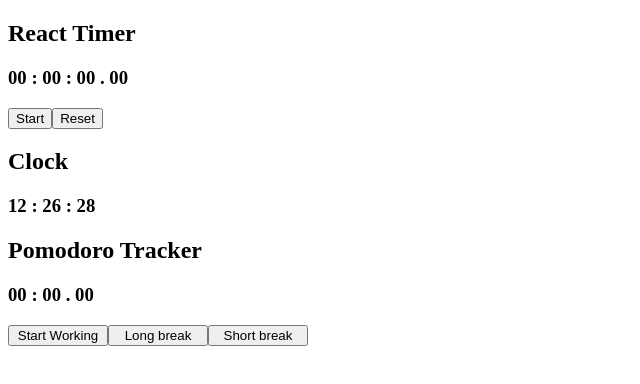
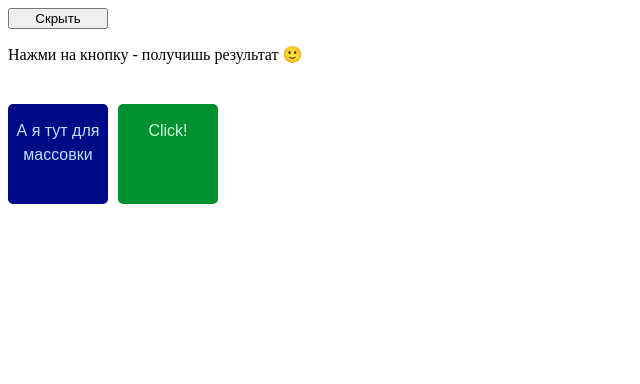
Before and after one commit to EvgeniaLeleo/sky-react, a React (Create React App) app: page / in a window 1280 px wide. Shown: the top 384 px of the page, without its empty margins (0-640 px from the left). Built offline with nearby package versions, Linux system fonts and the light colour scheme.

Commit message:
feat: complete 1 and 2 tasks

```diff
--- a/src/App.js
+++ b/src/App.js
@@ -1,14 +1,11 @@
-import ReacTimer from './Reactimer';
-import Clock from './Clock';
-import Pomodoro from './Pomodoro';
+import Text from './Text';
+import Squares from './Squares';
 
 const App = () => (
   <div>
-    <ReacTimer />
+    <Text />
     <p />
-    <Clock />
-    <p />
-    <Pomodoro />
+    <Squares />
   </div>
 );
 
--- /dev/null
+++ b/src/Squares.js
@@ -0,0 +1,75 @@
+/* eslint-disable jsx-a11y/click-events-have-key-events */
+/* eslint-disable jsx-a11y/no-static-element-interactions */
+import { useState } from 'react';
+
+const Squares = () => {
+  const [isVisible, setIsVisible] = useState('true');
+  const styleFlex = {
+    display: 'grid',
+    maxWidth: '320px',
+    gridTemplateColumns: '1fr 1fr 1fr',
+    gap: '10px',
+    justifyContent: 'space-between',
+  };
+  const styleSquare = {
+    boxSizing: 'border-box',
+    width: '100px',
+    height: '100px',
+    padding: '15px 5px',
+    fontFamily: 'Scada, sans-serif',
+    lineHeight: '1.5rem',
+    textAlign: 'center',
+    borderRadius: '5px',
+  };
+  const styleBlue = {
+    background: '#000986',
+    color: '#b9e1ff',
+  };
+  const styleGreen = {
+    gridColumn: '2/3',
+    background: '#009030',
+    color: '#cdffdd',
+    cursor: 'pointer',
+  };
+  const styleRed = {
+    gridColumn: '3/4',
+    background: '#ff5353',
+    color: '#ffecec',
+    cursor: 'pointer',
+  };
+
+  const toggleVisibility = () => {
+    setIsVisible(!isVisible);
+  };
+
+  return (
+    <div>
+      <div style={styleFlex}>
+        <div style={Object.assign(styleBlue, styleSquare)}>
+          А я тут для массовки
+        </div>
+        {isVisible && (
+          <div
+            style={Object.assign(styleGreen, styleSquare)}
+            onClick={toggleVisibility}
+          >
+            Click!
+          </div>
+        )}
+        {!isVisible && (
+          <div
+            style={Object.assign(styleRed, styleSquare)}
+            onClick={toggleVisibility}
+          >
+            Click!
+          </div>
+        )}
+      </div>
+      {/* <button type="button" style={style} onClick={toggleVisibility}>
+        {isVisible ? 'Скрыть' : 'Показать'}
+      </button>
+      {isVisible && <p>Вы нажали кнопку раз 😃</p>} */}
+    </div>
+  );
+};
+export default Squares;
--- /dev/null
+++ b/src/Text.js
@@ -0,0 +1,21 @@
+import { useState } from 'react';
+
+const Text = () => {
+  const [isVisible, setIsVisible] = useState('true');
+  const style = { width: '100px' };
+  const divStyle = { height: '5rem' };
+
+  const toggleVisibility = () => {
+    setIsVisible(!isVisible);
+  };
+
+  return (
+    <div style={divStyle}>
+      <button type="button" style={style} onClick={toggleVisibility}>
+        {isVisible ? 'Скрыть' : 'Показать'}
+      </button>
+      {isVisible && <p>Нажми на кнопку - получишь результат 🙂</p>}
+    </div>
+  );
+};
+export default Text;
--- /dev/null
+++ b/src/s.css
@@ -0,0 +1,4 @@
+div {
+  color: #000986;
+  grid-column: ;
+}
```
Also changed, not shown: src/squares.css (added, +33 -0 lines).
